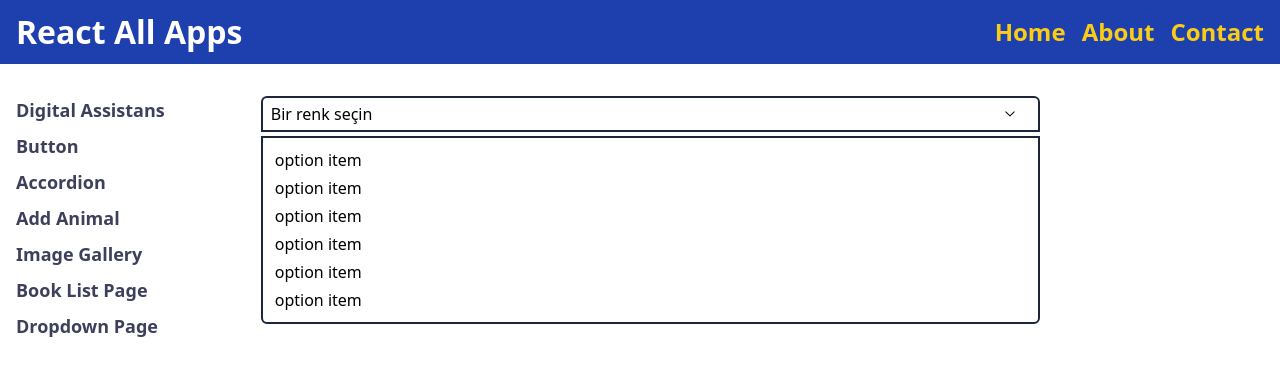
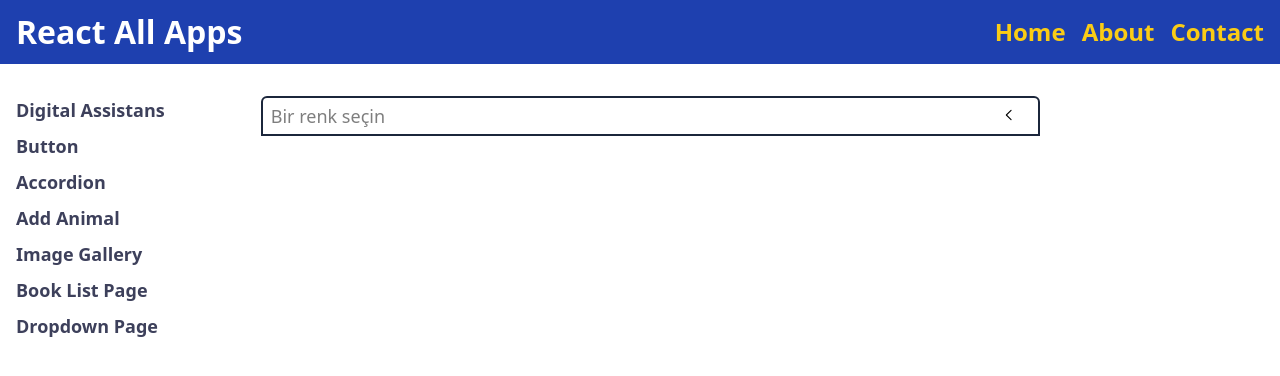
Before and after one commit to sedat355/react-all-apps, a React (Vite) app: page /dropdown in a window 1280 px wide. Shown: the top 376 px of the page. Built offline with nearby package versions, Linux system fonts and the light colour scheme.

Commit message:
select menu açılıp kapanıyor

```diff
--- a/src/pages/dropdown/DropdownPage.jsx
+++ b/src/pages/dropdown/DropdownPage.jsx
@@ -1,8 +1,11 @@
+import { useState } from "react";
 import Button from "../../components/Button";
 import Panel from "./Panel";
 import { GoChevronDown } from 'react-icons/go'
+import { GoChevronLeft } from 'react-icons/go'
 
 const DropdownPage = () => {
+  const [ isOpenPanel, setIsOpenPanel ] = useState(false)
 
   const options = [
     {title: "Red", value: "red"},
@@ -13,16 +16,23 @@ const DropdownPage = () => {
     {title: "Orange", value: "orange"},
   ];
 
+  const handleClick = () => {
+    setIsOpenPanel(!isOpenPanel)
+  }
+
   return (
     <section className="w-full">
-      <div className="relative border-2 border-black-one px-2 py-1 rounded-t-md">
-        <span>Bir renk seçin</span>
-        <Button btntype="outline" className="absolute top-1 right-1 bg-white">
-          <GoChevronDown />
+      <div
+        onClick={handleClick}
+        className="relative border-2 border-black-one px-2 py-1 rounded-t-md cursor-pointer"
+      >
+        <span className="text-lg opacity-50">Bir renk seçin</span>
+        <Button btntype="outline" className="absolute top-1 right-1 bg-white text-lg">
+          {isOpenPanel ? <GoChevronDown /> : <GoChevronLeft/> }
         </Button>
       </div>
 
-      <Panel options={options}/>
+      <Panel options={options} isOpenPanel={isOpenPanel} />
     </section>
   )
 }
--- a/src/pages/dropdown/OptionItem.jsx
+++ b/src/pages/dropdown/OptionItem.jsx
@@ -1,9 +1,9 @@
 
-const OptionItem = () => {
+const OptionItem = ({option}) => {
 
   return (
-    <li className="hover:bg-sky-400 px-1 py-0.5 cursor-pointer">
-      option item
+    <li className="hover:bg-sky-400 hover:text-white px-1 py-0.5 cursor-pointer">
+      <span className="text-lg">{option.title}</span>
     </li>
   )
 }
--- a/src/pages/dropdown/Panel.jsx
+++ b/src/pages/dropdown/Panel.jsx
@@ -1,15 +1,19 @@
 import OptionItem from "./OptionItem"
 
-const Panel = ({options}) => {
+const Panel = ({ options, isOpenPanel }) => {
 
   const renderedOptions = options.map( option => {
-    return <OptionItem key={option.value}>{option.title}</OptionItem>
+    return <OptionItem key={option.value} option={option}>{option.title}</OptionItem>
   })
 
   return (
-    <ul className="border-2 border-black-one p-2 mt-1 rounded-b-md">
-      {renderedOptions}
-    </ul>
+    <>
+      {
+        isOpenPanel && <ul className="border-2 border-black-one p-2 mt-1 rounded-b-md">
+        {renderedOptions}
+      </ul>
+      }
+    </>
   )
 }
 
```
